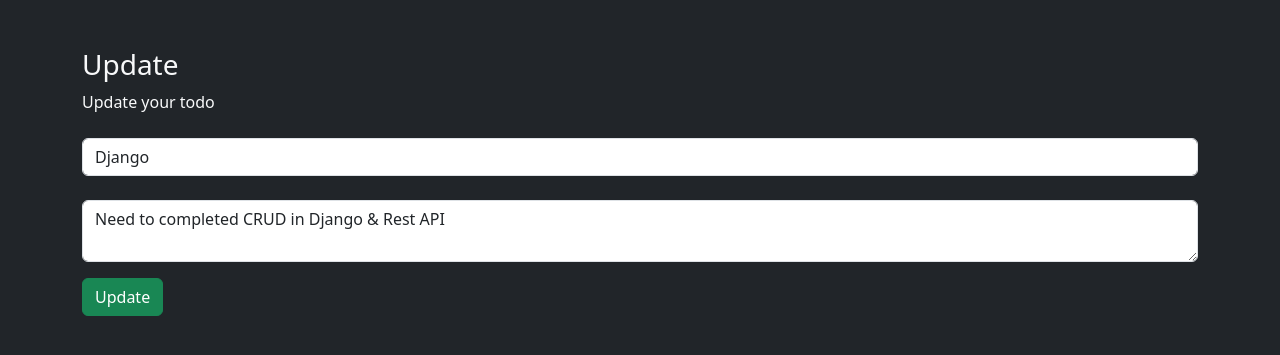
After one commit to nepidkhadka/DjangoTodo, a Django app: page /viewupdate/11 in a window 1280 px wide. The commit adds this page. Shown: the top 355 px of the page. Run offline with Django 5.2, Linux system fonts and the light colour scheme; data comes from the database, SQL or seed files in the repository; both versions use the stored data as it was after the commit.

Commit message:
Update Feature Added

```diff
--- a/templates/todo/base.html
+++ b/templates/todo/base.html
@@ -1,21 +1,31 @@
 {% load static %}
 <!DOCTYPE html>
 <html lang="en">
-<head>
-    <meta charset="UTF-8">
-    <meta name="viewport" content="width=device-width, initial-scale=1.0">
-    <title>{% block title %}
-        {% endblock %}</title>
-    <link href="https://cdn.jsdelivr.net/npm/bootstrap@5.3.3/dist/css/bootstrap.min.css" rel="stylesheet" integrity="sha384-QWTKZyjpPEjISv5WaRU9OFeRpok6YctnYmDr5pNlyT2bRjXh0JMhjY6hW+ALEwIH" crossorigin="anonymous">
+  <head>
+    <meta charset="UTF-8" />
+    <meta name="viewport" content="width=device-width, initial-scale=1.0" />
+    <title>{% block title %}Todo{% endblock %}</title>
+    <link
+      href="https://cdn.jsdelivr.net/npm/bootstrap@5.3.3/dist/css/bootstrap.min.css"
+      rel="stylesheet"
+      integrity="sha384-QWTKZyjpPEjISv5WaRU9OFeRpok6YctnYmDr5pNlyT2bRjXh0JMhjY6hW+ALEwIH"
+      crossorigin="anonymous"
+    />
 
-        <link rel="stylesheet" href="{% static "style.css" %}">
-</head>
-<body>
+    <link rel="stylesheet" href="{% static "style.css" %}">
+  </head>
+  <body>
+    {% block content %} {% endblock %}
 
-    {% block content %}
-    {% endblock  %}
-
-    <script src="https://cdn.jsdelivr.net/npm/@popperjs/core@2.11.8/dist/umd/popper.min.js" integrity="sha384-I7E8VVD/ismYTF4hNIPjVp/Zjvgyol6VFvRkX/vR+Vc4jQkC+hVqc2pM8ODewa9r" crossorigin="anonymous"></script>
-    <script src="https://cdn.jsdelivr.net/npm/bootstrap@5.3.3/dist/js/bootstrap.min.js" integrity="sha384-0pUGZvbkm6XF6gxjEnlmuGrJXVbNuzT9qBBavbLwCsOGabYfZo0T0to5eqruptLy" crossorigin="anonymous"></script>
-</body>
+    <script
+      src="https://cdn.jsdelivr.net/npm/@popperjs/core@2.11.8/dist/umd/popper.min.js"
+      integrity="sha384-I7E8VVD/ismYTF4hNIPjVp/Zjvgyol6VFvRkX/vR+Vc4jQkC+hVqc2pM8ODewa9r"
+      crossorigin="anonymous"
+    ></script>
+    <script
+      src="https://cdn.jsdelivr.net/npm/bootstrap@5.3.3/dist/js/bootstrap.min.js"
+      integrity="sha384-0pUGZvbkm6XF6gxjEnlmuGrJXVbNuzT9qBBavbLwCsOGabYfZo0T0to5eqruptLy"
+      crossorigin="anonymous"
+    ></script>
+  </body>
 </html>
--- a/templates/todo/home.html
+++ b/templates/todo/home.html
@@ -36,7 +36,7 @@
         <a href=" {% url "delete" todo.id %} " class="badge badge-success bg-danger">Delete</a>
       </td>
       <td>
-        <a href=" {% url "delete" todo.id %} " class="badge badge-success bg-primary">Update</a>
+        <a href=" {% url "viewupdate" todo.id %} " class="badge badge-success bg-primary">Update</a>
       </td>
     </tr>
     {% endfor %}
--- /dev/null
+++ b/templates/todo/updatetodo.html
@@ -0,0 +1,54 @@
+{% extends "todo/base.html" %}
+
+{% block title %}
+  Update Todo
+{% endblock %}
+
+{% block content %}
+
+<div class="container">
+  <div class="form-body mt-5">
+    <div class="row">
+      <div class="form-holder">
+        <div class="form-content">
+          <div class="form-items">
+            <h3>Update</h3>
+            <p>Update your todo</p>
+            <form class="requires-validation" action="{% url "update" todo.id %}" method="POST" novalidate>
+              {% csrf_token %}
+              <div class="col-md-12 my-4">
+                <input
+                  value={{todo.title}}
+                  class="form-control"
+                  type="text"
+                  name="title"
+                  placeholder="Todo Title"
+                  required
+                />
+                <div class="valid-feedback">Username field is valid!</div>
+                <div class="invalid-feedback">
+                  Username field cannot be blank!
+                </div>
+              </div>
+
+              <div class="col-md-12">
+                <textarea name="des" class="form-control" placeholder="Write Your Todo Here........">{{todo.des}}
+                </textarea>
+                <div class="valid-feedback">Email field is valid!</div>
+                <div class="invalid-feedback">Email field cannot be blank!</div>
+              </div>
+
+              <div class="form-button my-3">
+                <button id="submit" type="submit" class="btn btn-success">
+                  Update
+                </button>
+              </div>
+            </form>
+          </div>
+        </div>
+      </div>
+    </div>
+  </div>
+</div>
+
+{% endblock %}
--- a/todo/urls.py
+++ b/todo/urls.py
@@ -6,5 +6,7 @@
     path('', views.home, name="home"),
     path('addtodo/', views.addtodo, name="addtodo"),
     path('setdone/<int:id>', views.setdone, name="setdone"),
-    path('delete/<int:id>', views.delete, name="delete")
+    path('delete/<int:id>', views.delete, name="delete"),
+    path('viewupdate/<int:id>', views.viewupdate, name="viewupdate"),
+    path('update/<int:id>', views.update, name="update")
 ]
--- a/todo/views.py
+++ b/todo/views.py
@@ -1,4 +1,4 @@
-from django.shortcuts import render, redirect
+from django.shortcuts import get_object_or_404, render, redirect
 from .models import Todo
 
 # Create your views here.
@@ -25,3 +25,19 @@
     todo = Todo.objects.get(id = id)
     todo.delete()
     return redirect("home")
+
+def viewupdate(request, id):
+    todo = Todo.objects.get(id = id)
+    return render(request, "todo/updatetodo.html", {"todo":todo})
+
+def update(request, id):
+    todo = get_object_or_404(Todo, id=id)
+
+    if request.method == "POST" :
+        title = request.POST.get('title')
+        des = request.POST.get('des')
+        todo.title = title
+        todo.des = des
+        todo.save()
+
+    return redirect('home')
```
Also changed, not shown: db.sqlite3.
